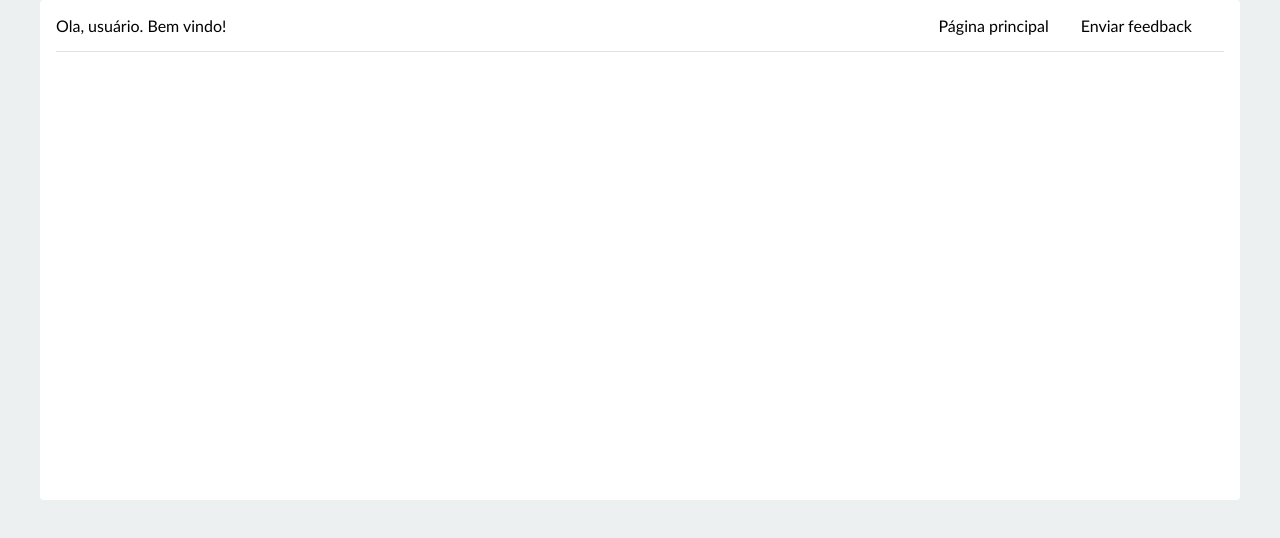
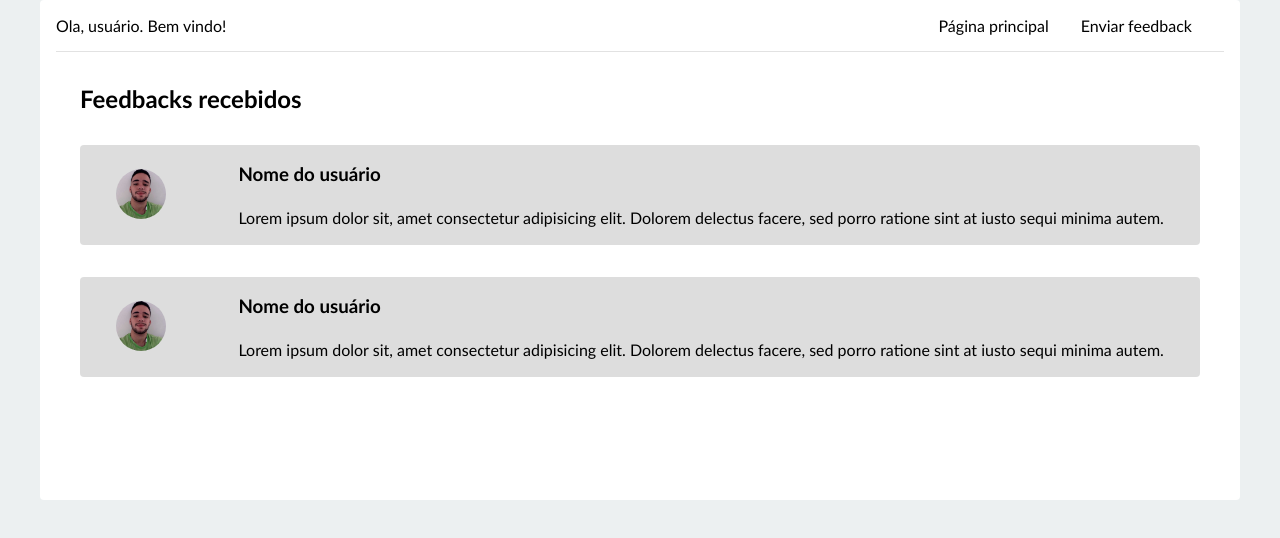
Before and after one commit to vtrajanodev/feedbackscontinuosfront, a React (Create React App) app: page /home in a window 1280 px wide. Shown: the top 538 px of the page. Built offline with nearby package versions, Linux system fonts and the light colour scheme.

Commit message:
craição: pagina home com dados estáticos

```diff
--- a/src/pages/Home/Home.jsx
+++ b/src/pages/Home/Home.jsx
@@ -1,4 +1,5 @@
 import { Link } from 'react-router-dom'
+import logo from '../../images/img.jpg'
 import styles from './home.module.css'
 
 export const Home = () => {
@@ -19,6 +20,29 @@ export const Home = () => {
           </ul>
         </nav>
       </div>
+
+      <section className={styles.cardsList}>
+        <h1>Feedbacks recebidos</h1>
+        <div className={styles.card}>
+          <div>
+            <img src={logo} alt="Imagem perfil card" />
+          </div>
+          <div className={styles.cardContent}>
+            <h3>Nome do usuário</h3>
+            <p>Lorem ipsum dolor sit, amet consectetur adipisicing elit. Dolorem delectus facere, sed porro ratione sint at iusto sequi minima autem.</p>
+          </div>
+        </div>
+
+         <div className={styles.card}>
+          <div>
+            <img src={logo} alt="Imagem perfil card" />
+          </div>
+          <div className={styles.cardContent}>
+            <h3>Nome do usuário</h3>
+            <p>Lorem ipsum dolor sit, amet consectetur adipisicing elit. Dolorem delectus facere, sed porro ratione sint at iusto sequi minima autem.</p>
+          </div>
+        </div>
+      </section>
     </main>
   )
 }
--- a/src/pages/Home/home.module.css
+++ b/src/pages/Home/home.module.css
@@ -25,3 +25,30 @@ main ul li {
 main a {
   color: black;
 }
+
+.cardsList {
+  width: 1120px;
+  margin: 2rem auto;
+  justify-content: center;
+}
+
+.card {
+  width: 100%;
+  height: 100px;
+  margin-top: 2rem;
+  border-radius: .25rem;
+  display: flex;
+  align-items: center;
+  justify-content: space-around;
+  background-color: #dddddd;
+
+}
+
+.card h3 {
+  margin-bottom: 1.4rem;
+}
+
+.card img {
+  width: 50px;
+  border-radius: 100%;
+}
--- a/src/pages/RegisterUser/RegisterUser.jsx
+++ b/src/pages/RegisterUser/RegisterUser.jsx
@@ -11,22 +11,22 @@ export const RegisterUser = () => {
   const { handleRegisterEmployee } = useContext(EmployeeContext)
   const navigate = useNavigate()
 
-  // const validateSchema = Yup.object().shape({
-  //   nome: Yup.string()
-  //     .min(10, 'Nome muito curto!')
-  //     .max(55, 'Campo com máximo de 55 caracteres')
-  //     .required('Nome é um campo obrigatório'),
-  //   email: Yup.string()
-  //     .min(10, 'Email muito curto')
-  //     .max(70, 'Email muito longo')
-  //     .matches(/@dbccompany\.com.br$/, 'Dominio @dbccompany.com.br obrigatório')
-  //     .required('Email é um campo obrigatório'),
-  //   senha: Yup.string()
-  //     .min(8, 'A senha deve conter pelo menos 8 caracteres')
-  //     .required('Senha é um campo obrigatório'),
-  //   senhaConfirm: Yup.string()
-  //     .oneOf([Yup.ref('senha'), null], 'As senhas devem ser iguais'),
-  // });
+  const validateSchema = Yup.object().shape({
+    nome: Yup.string()
+      .min(10, 'Nome muito curto!')
+      .max(55, 'Campo com máximo de 55 caracteres')
+      .required('Nome é um campo obrigatório'),
+    email: Yup.string()
+      .min(10, 'Email muito curto')
+      .max(70, 'Email muito longo')
+      .matches(/@dbccompany\.com.br$/, 'Dominio @dbccompany.com.br obrigatório')
+      .required('Email é um campo obrigatório'),
+    senha: Yup.string()
+      .min(8, 'A senha deve conter pelo menos 8 caracteres')
+      .required('Senha é um campo obrigatório'),
+    senhaConfirm: Yup.string()
+      .oneOf([Yup.ref('senha'), null], 'As senhas devem ser iguais'),
+  });
 
   return (
     <div className={styles.registerUserContainer}>
@@ -38,7 +38,7 @@ export const RegisterUser = () => {
           urlImagem: '',
           senhaConfirm: ''
         }}
-        // validationSchema={validateSchema}
+        validationSchema={validateSchema}
         onSubmit={async (
           values,
           { setSubmitting }
```
